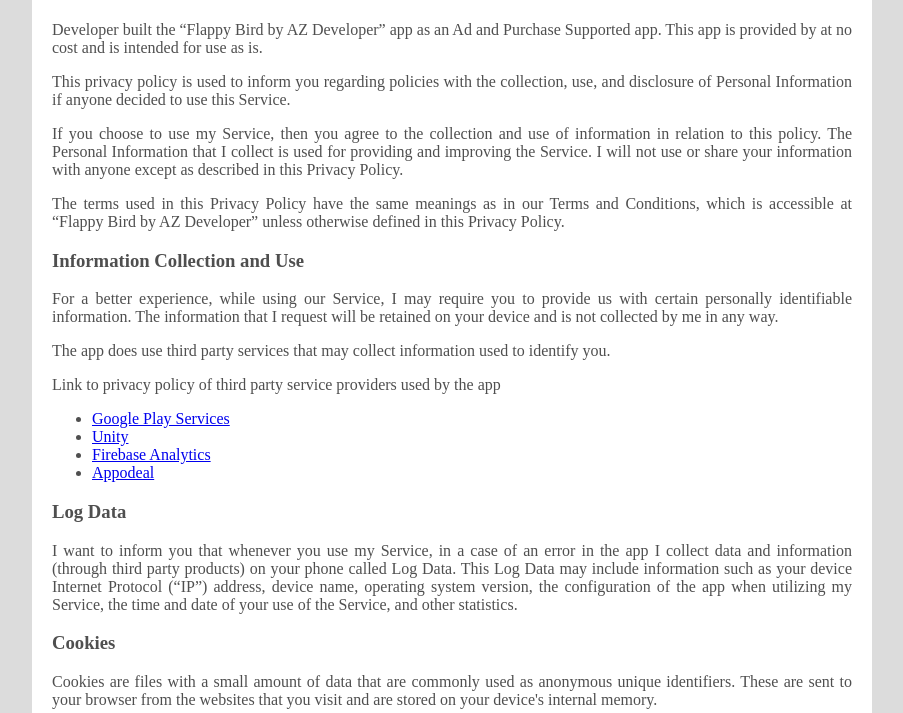
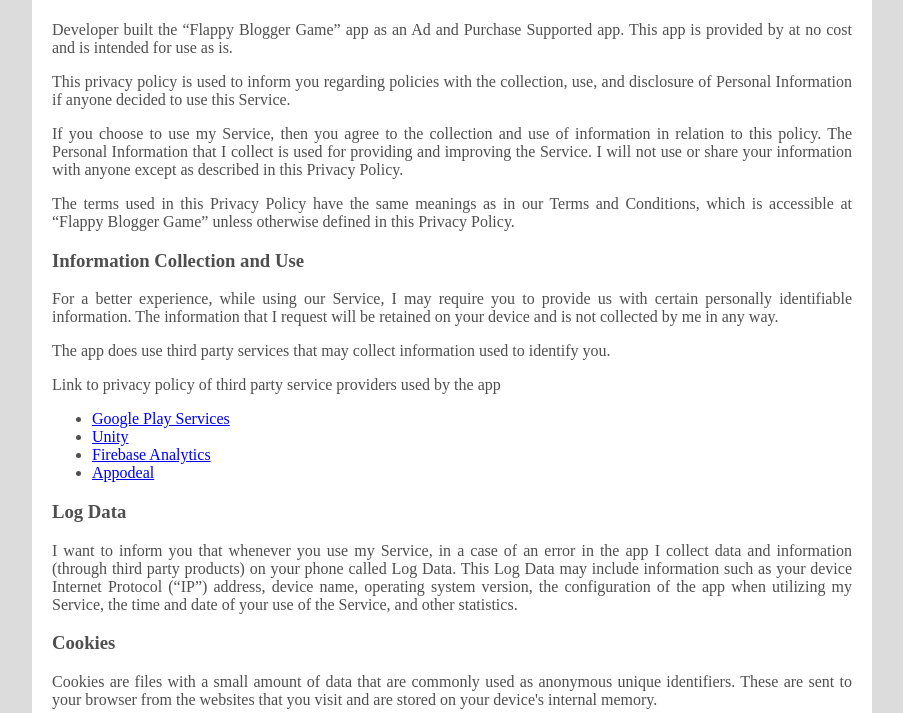
Before and after one commit to artemcheck/artemcheck.github.io, a plain HTML site: page policy_flappy_bird.html in a window 1280 px wide. Shown: the part 87-800 px from the top of the page, without its empty margins (188-1091 px from the left). Drawn offline with Linux system fonts and the light colour scheme.

Commit message:
Update policy_flappy_bird.html

```diff
--- a/policy_flappy_bird.html
+++ b/policy_flappy_bird.html
@@ -23,10 +23,10 @@
 <body>
 	<div class="page">
 		<h1>Privacy Policy</h1>
-		<p>Developer built the “Flappy Bird by AZ Developer” app as an Ad and Purchase Supported app. This app is provided by at no cost and is intended for use as is.</p>
+		<p>Developer built the “Flappy Blogger Game” app as an Ad and Purchase Supported app. This app is provided by at no cost and is intended for use as is.</p>
 		<p>This privacy policy is used to inform you regarding policies with the collection, use, and disclosure of Personal Information if anyone decided to use this Service.</p>
 		<p>If you choose to use my Service, then you agree to the collection and use of information in relation to this policy. The Personal Information that I collect is used for providing and improving the Service. I will not use or share your information with anyone except as described in this Privacy Policy.</p>
-		<p>The terms used in this Privacy Policy have the same meanings as in our Terms and Conditions, which is accessible at “Flappy Bird by AZ Developer” unless otherwise defined in this Privacy Policy.</p>
+		<p>The terms used in this Privacy Policy have the same meanings as in our Terms and Conditions, which is accessible at “Flappy Blogger Game” unless otherwise defined in this Privacy Policy.</p>
 
 		<h3>Information Collection and Use</h3>
 		<p>For a better experience, while using our Service, I may require you to provide us with certain personally identifiable information. The information that I request will be retained on your device and is not collected by me in any way.</p>
```
